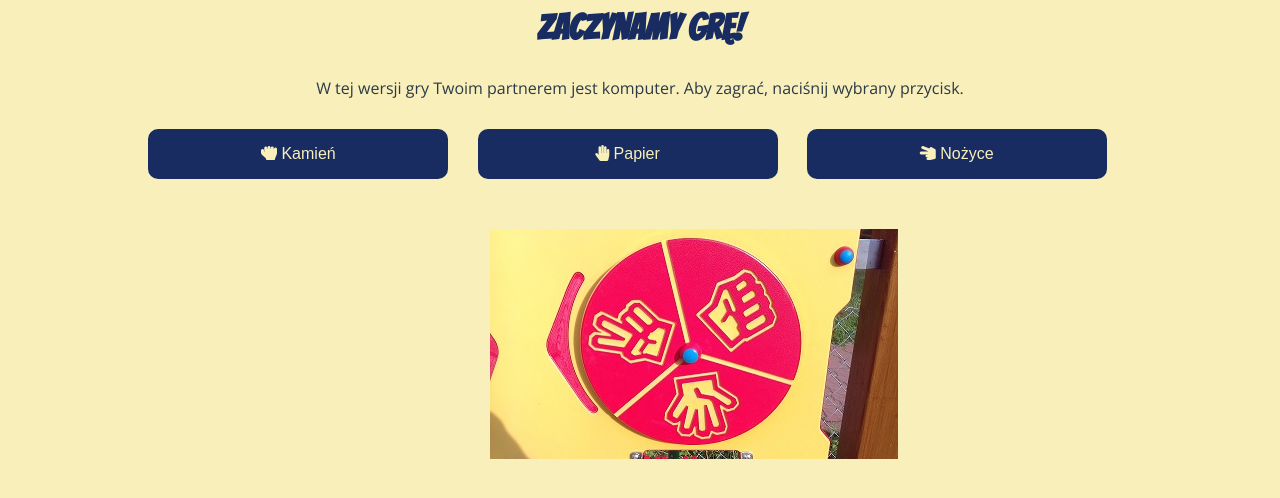
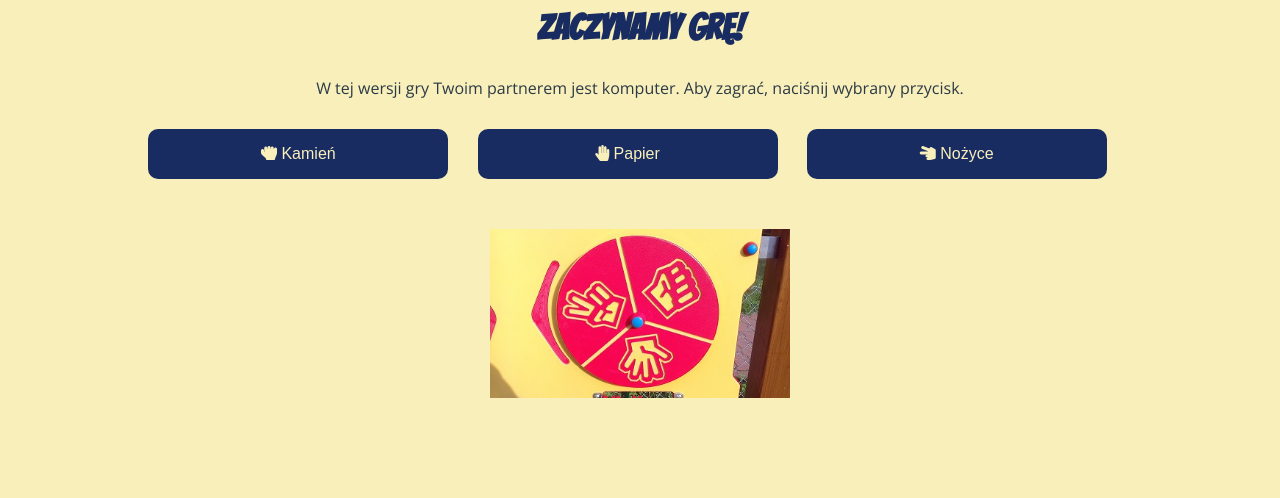
Before and after one commit to jpiaseczna/javascript-prework, a website: page index.html in a window 1280 px wide. Shown: the part 822-1320 px from the top of the page. After the commit the page ends 1270 px from the top, so only its background shows below. Drawn offline with nearby package versions, Linux system fonts and the light colour scheme.

Commit message:
Add image style

```diff
--- a/sass/style.scss
+++ b/sass/style.scss
@@ -101,8 +101,8 @@ h1, h2, h3 {
 
 /* Image */
 
-.image {
+.image img {
+	display: block;
 	width: 300px;
 	margin: 50px auto;
-	align-content: center;
 }
```
Also changed, not shown: css/style.css, 1 other file.
